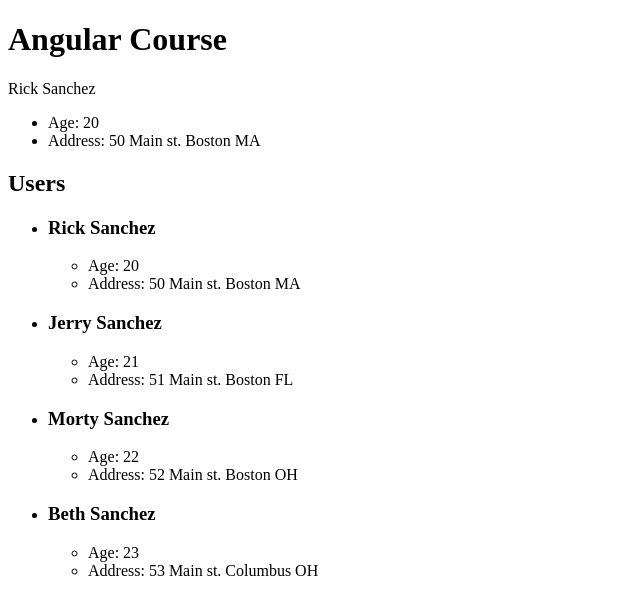
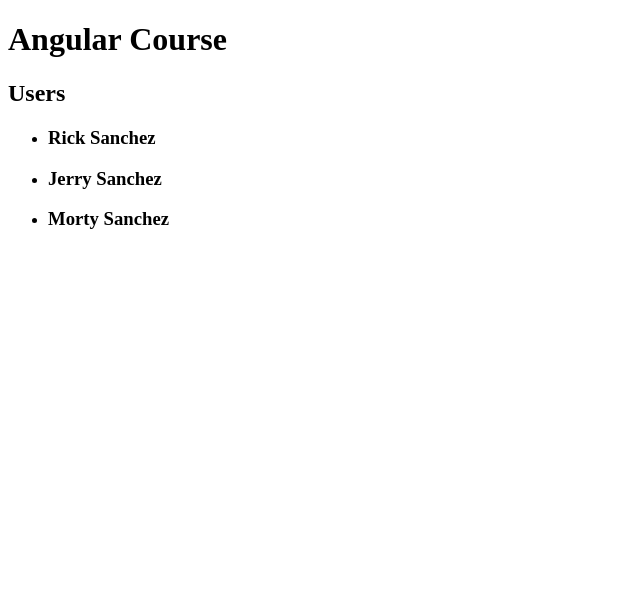
Before and after one commit to deadlydexter/angular, an Angular app: page / in a window 1280 px wide. Shown: the top 614 px of the page, without its empty margins (0-640 px from the left). Built offline with nearby package versions, Linux system fonts and the light colour scheme.

Commit message:
18. Conditionals with ngIf

```diff
--- a/src/app/app.component.html
+++ b/src/app/app.component.html
@@ -1,4 +1,4 @@
 <h1>{{title}}</h1>
-<app-user></app-user>
+<!-- <app-user></app-user> -->
 <!-- New component -->
 <app-users></app-users>
--- a/src/app/components/user/user.component.ts
+++ b/src/app/components/user/user.component.ts
@@ -1,5 +1,5 @@
 import { Component, OnInit } from '@angular/core';
-import {User} from '../../models/User'
+import { User } from '../../models/User'
 
 @Component({
   selector: 'app-user',
@@ -11,21 +11,22 @@
   // Properties
   user: User
 
-// Inject Dependencies within paranthesis (Bring in Data Service)
+  // Inject Dependencies within paranthesis (Bring in Data Service)
   constructor() {
   }
-// Life cycle Method - Ajax calls + Service Calls + Initializer
+  // Life cycle Method - Ajax calls + Service Calls + Initializer
   ngOnInit(): void {
-    this.user={
-      firstName: 'Rick',
-      lastName: 'Sanchez',
-      age: 20,
-      address:{
-        street: '50 Main st.',
-        city: 'Boston',
-        state: 'MA'
-      }
-    }
+
+    // this.user = {
+    //   firstName: 'Rick',
+    //   lastName: 'Sanchez',
+    //   age: 20,
+    //   address: {
+    //     street: '50 Main st.',
+    //     city: 'Boston',
+    //     state: 'MA'
+    //   }
+    // }
   }
 
 }
--- a/src/app/components/users/users.component.html
+++ b/src/app/components/users/users.component.html
@@ -1,11 +1,16 @@
 <h2>Users</h2>
-<ul>
+<ul *ngIf= "loaded && users?.length > 0">
     <li *ngFor="let user of users">
         <h3>{{user.firstName }} {{user.lastName}}</h3>
-        <ul>
-    <!-- Display Method's Return Value -->
+        <ul *ngIf="showExtended">
+            <!-- Display Method's Return Value -->
             <li>Age: {{user.age}}</li>
-            <li>Address: {{ user.address.street }} {{ user.address.city }} {{ user.address.state }}</li>
+            <li>Address: {{ user.address.street }} {{ user.address.city }}, {{ user.address.state }}</li>
         </ul>
     </li>
 </ul>
+
+<!-- <ng-template #noUsers>No Users Found</ng-template> -->
+<!-- <h4 *ngIf = "users.length ==0">No Users Found</h4> -->
+
+<h4 *ngIf="!loaded">Loading Users....</h4>
--- a/src/app/components/users/users.component.ts
+++ b/src/app/components/users/users.component.ts
@@ -6,10 +6,15 @@
   styleUrls: ['./users.component.css']
 })
 export class UsersComponent implements OnInit {
-  users:User[];
+
+  public users:User[];
+  showExtended: boolean = false;
+  loaded: boolean= false;
+
   constructor() { }
 
   ngOnInit(): void {
+    setTimeout(()=>{
       this.users=[
         {
           firstName: 'Rick',
@@ -43,16 +48,21 @@
         }
       ];
 
-      this.adduser({
-        firstName: 'Beth',
-        lastName: 'Sanchez',
-        age: 23,
-        address:{
-          street: '53 Main st.',
-          city: 'Columbus',
-          state: 'OH'
-        }
-      })
+      this.loaded = true;
+
+    },3000)
+
+    // Add Addtional User
+        // this.adduser({
+        //   firstName: 'Beth',
+        //   lastName: 'Sanchez',
+        //   age: 23,
+        //   address:{
+        //     street: '53 Main st.',
+        //     city: 'Columbus',
+        //     state: 'OH'
+        //   }
+        // })
 
   }
   adduser(user:User){
```
Lines whose indentation alone changed are shown as unchanged.
